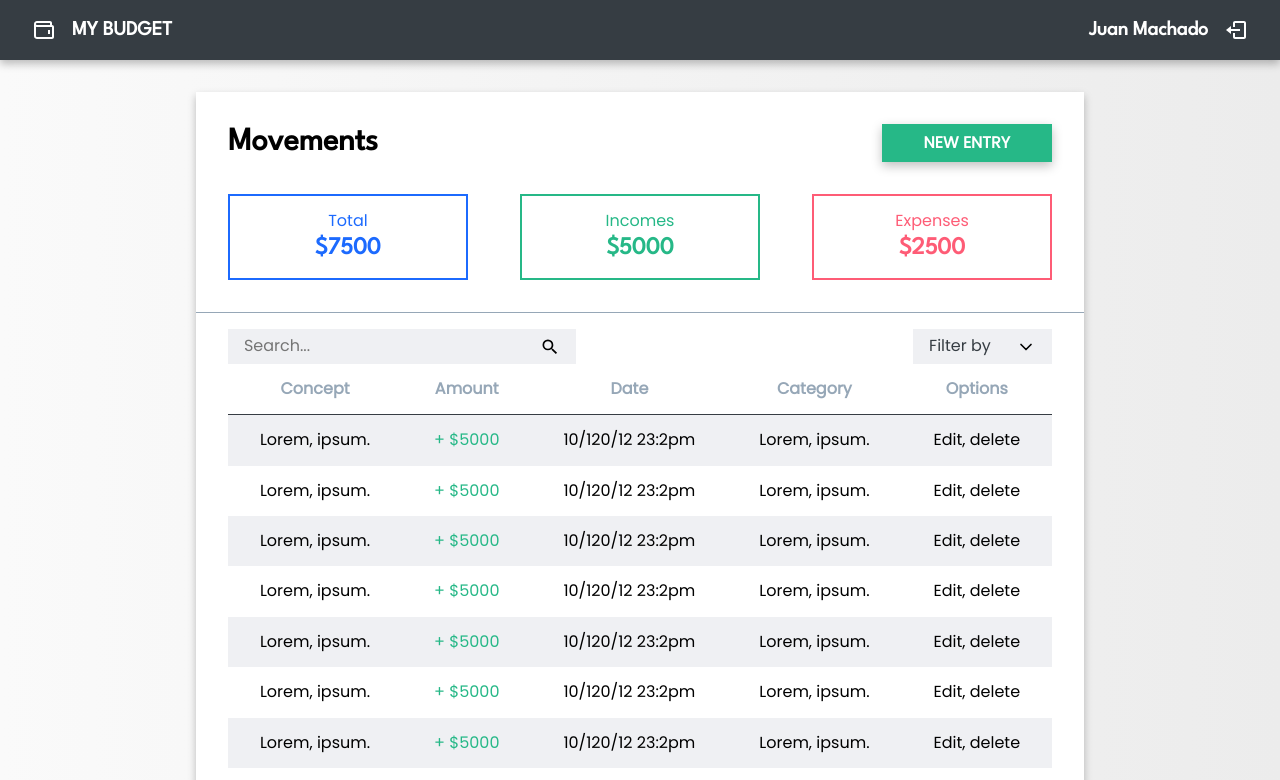
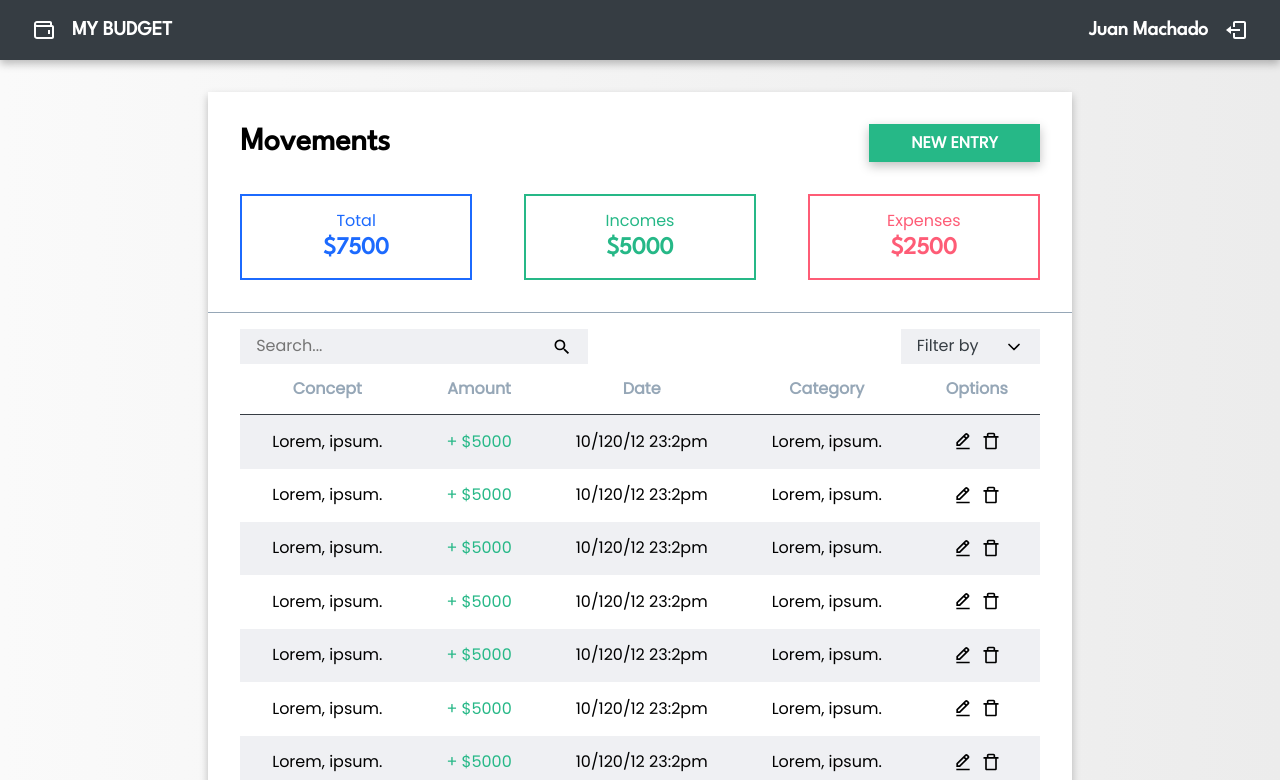
Before and after one commit to juanpmachadob/personal-budget-management, a React (Vite) app in the folder frontend/: page /budget in a window 1280 px wide. Shown: the top 780 px of the page. Built offline with nearby package versions, Linux system fonts and the light colour scheme.

Commit message:
feat(frontend): add edit and delete icons with styles

```diff
--- a/frontend/src/App.css
+++ b/frontend/src/App.css
@@ -395,6 +395,42 @@ body {
   color: var(--color-red);
 }
 
+.table__icon {
+  cursor: pointer;
+  margin: 0 .25rem;
+  transition: transform 0.15s;
+  -webkit-transition: transform 0.15s;
+  -moz-transition: transform 0.15s;
+  -ms-transition: transform 0.15s;
+  -o-transition: transform 0.15s;
+  user-select: none;
+  vertical-align: text-top;
+}
+
+.table__icon:hover {
+  transform: scale(1.1);
+  -webkit-transform: scale(1.1);
+  -moz-transform: scale(1.1);
+  -ms-transform: scale(1.1);
+  -o-transform: scale(1.1);
+}
+
+.table__icon:active {
+  transform: scale(0.95);
+  -webkit-transform: scale(0.95);
+  -moz-transform: scale(0.95);
+  -ms-transform: scale(0.95);
+  -o-transform: scale(0.95);
+}
+
+.table__icon--blue:hover {
+  color: var(--color-blue);
+}
+
+.table__icon--red:hover {
+  color: var(--color-red);
+}
+
 @media (min-width: 480px) {
 
   /* General UI */
--- a/frontend/src/components/budget/BudgetItem.jsx
+++ b/frontend/src/components/budget/BudgetItem.jsx
@@ -1,11 +1,27 @@
+import BiEditAlt from "../ui/BiEditAlt";
+import BiTrashAlt from "../ui/BiTrashAlt";
+
 const BudgetItem = () => {
+  const handleEdit = () => {};
+
+  const handleDelete = () => {};
+
   return (
     <tr className="table__row">
       <td className="table__cell">Lorem, ipsum.</td>
       <td className="table__cell table__cell--income">+ $5000</td>
       <td className="table__cell">10/120/12 23:2pm</td>
       <td className="table__cell">Lorem, ipsum.</td>
-      <td className="table__cell">Edit, delete</td>
+      <td className="table__cell">
+        <BiEditAlt
+          className="table__icon table__icon--blue"
+          onClick={handleEdit}
+        />
+        <BiTrashAlt
+          className="table__icon table__icon--red"
+          onClick={handleDelete}
+        />
+      </td>
     </tr>
   );
 };
--- /dev/null
+++ b/frontend/src/components/ui/BiEditAlt.jsx
@@ -0,0 +1,17 @@
+function BiEditAlt(props) {
+  return (
+    <svg
+      stroke="currentColor"
+      fill="currentColor"
+      strokeWidth={0}
+      viewBox="0 0 24 24"
+      height="1.25rem"
+      width="1.25rem"
+      {...props}
+    >
+      <path d="M19.045 7.401c.378-.378.586-.88.586-1.414s-.208-1.036-.586-1.414l-1.586-1.586c-.378-.378-.88-.586-1.414-.586s-1.036.208-1.413.585L4 13.585V18h4.413L19.045 7.401zM16.045 4.401l1.587 1.585-1.59 1.584-1.586-1.585L16.045 4.401zM6 16v-1.585l7.04-7.018 1.586 1.586L7.587 16H6zM4 20H20V22H4z" />
+    </svg>
+  );
+}
+
+export default BiEditAlt;
--- /dev/null
+++ b/frontend/src/components/ui/BiTrashAlt.jsx
@@ -0,0 +1,17 @@
+function BiTrashAlt(props) {
+  return (
+    <svg
+      stroke="currentColor"
+      fill="currentColor"
+      strokeWidth={0}
+      viewBox="0 0 24 24"
+      height="1.25rem"
+      width="1.25rem"
+      {...props}
+    >
+      <path d="M15,2H9C7.897,2,7,2.897,7,4v2H3v2h2v12c0,1.103,0.897,2,2,2h10c1.103,0,2-0.897,2-2V8h2V6h-4V4C17,2.897,16.103,2,15,2z M9,4h6v2H9V4z M17,20H7V8h1h8h1V20z" />
+    </svg>
+  );
+}
+
+export default BiTrashAlt;
```
